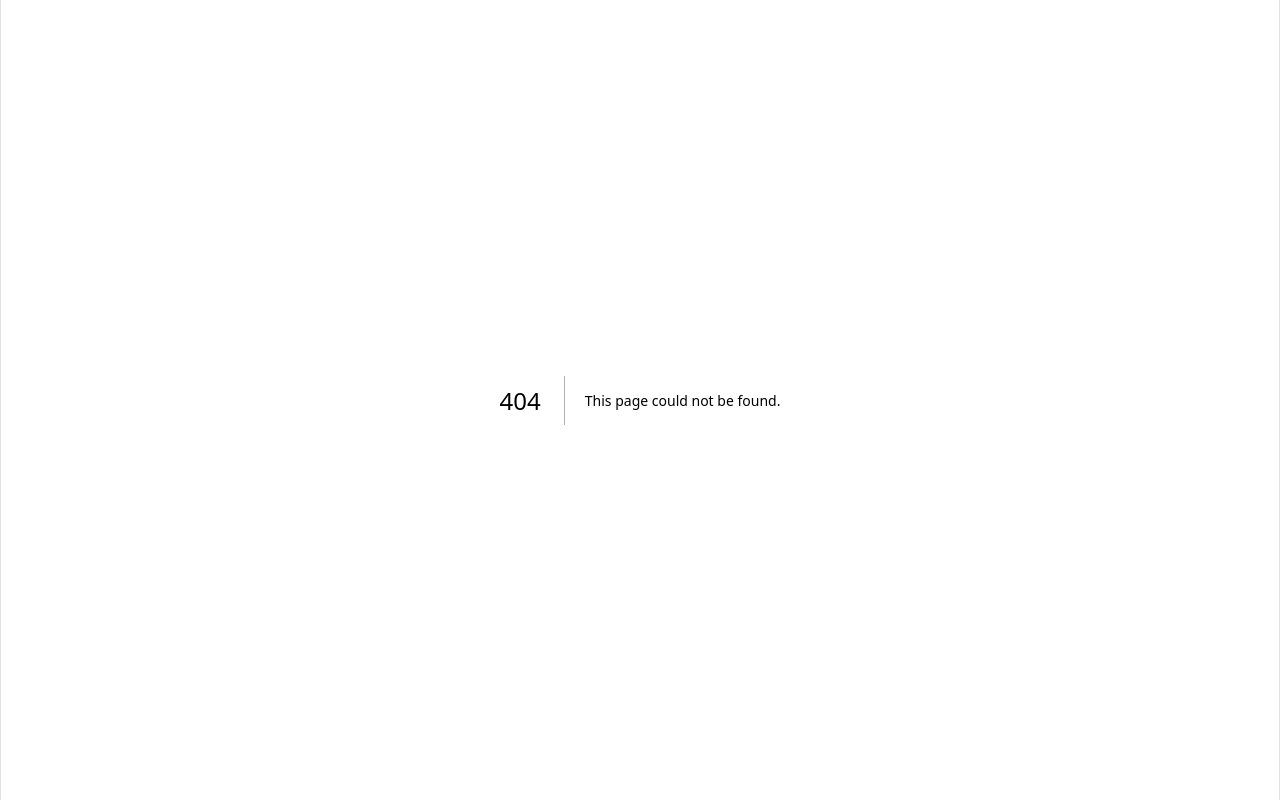
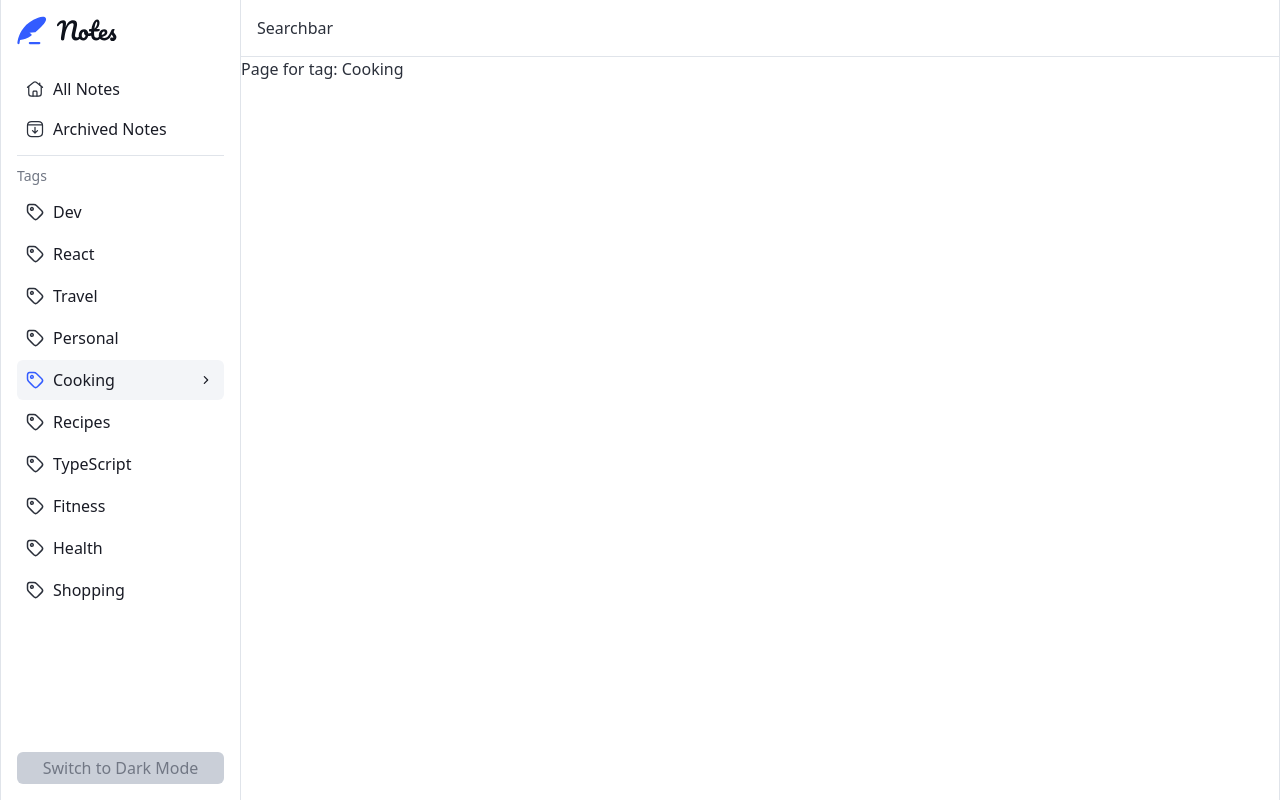
Before and after one commit to MatildaMared/project__note-taking-app, a Next.js app: page /notes/tags/Cooking in a window 1280 px wide. Before the commit this address had no page. Built offline with nearby package versions, Linux system fonts and the light colour scheme.

Commit message:
add tag dynamic route

```diff
--- /dev/null
+++ b/app/notes/tags/[tag]/page.tsx
@@ -0,0 +1,9 @@
+import React from "react";
+
+async function TagPage({ params }: { params: Promise<{ tag: string }> }) {
+    const tag = (await params).tag;
+
+    return <div>Page for tag: {tag}</div>;
+}
+
+export default TagPage;
```
